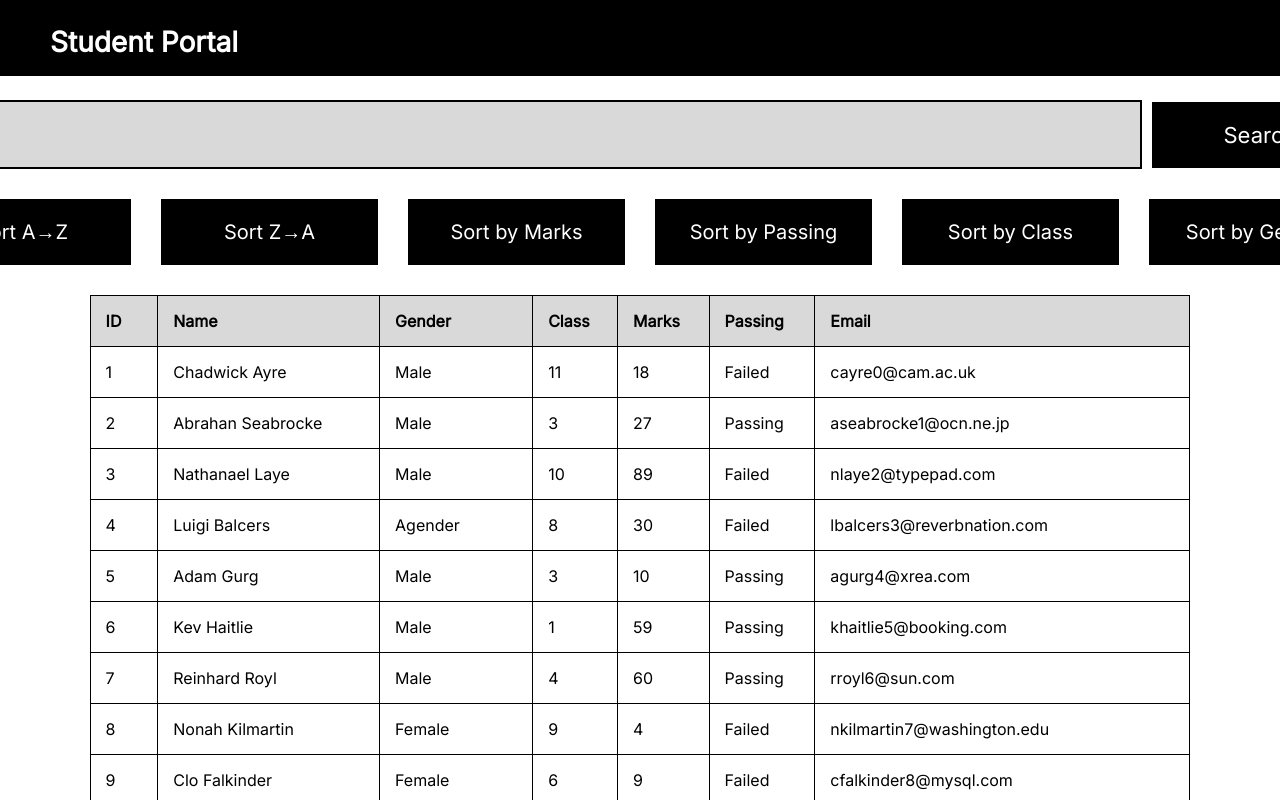
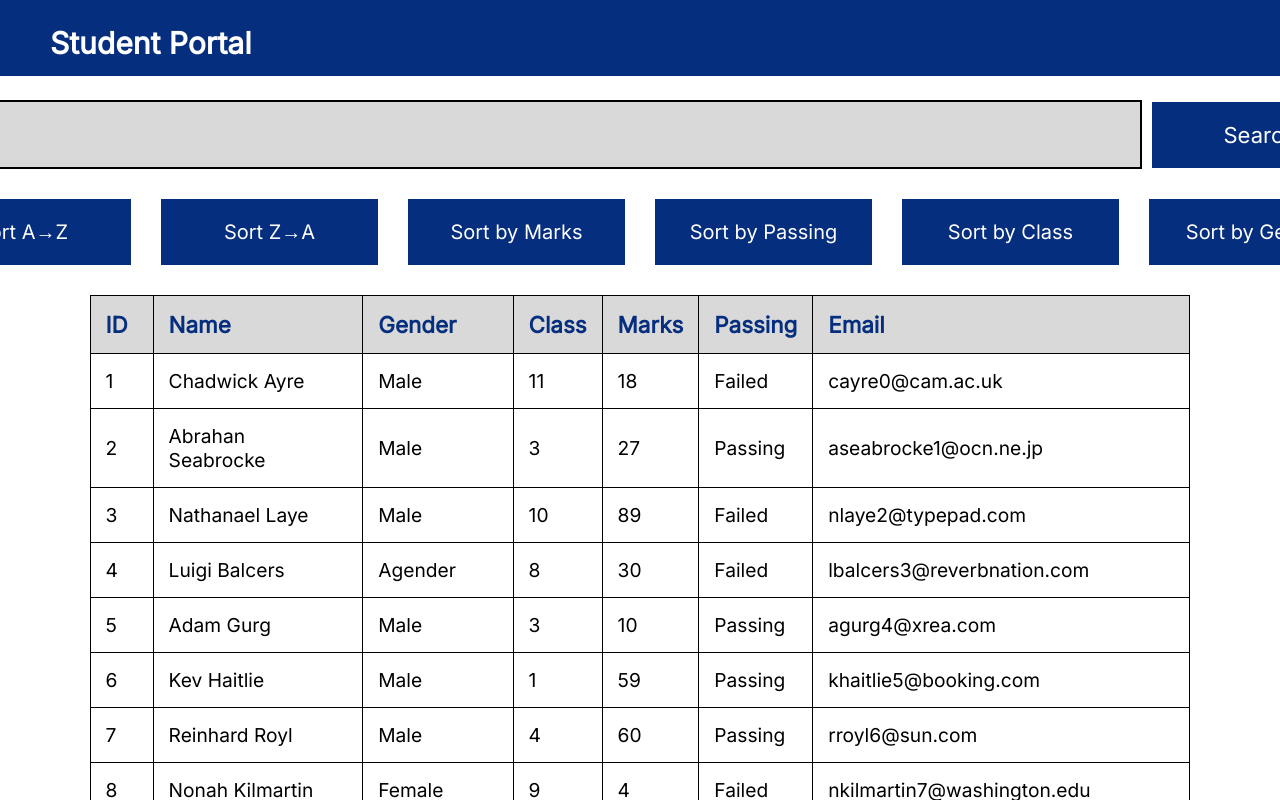
Before and after one commit to Jeba3210/F2_Contest2_Student-Portal, a plain HTML site: page index.html in a window 1280 px wide. Shown: the top 800 px of the page. Drawn offline with Linux system fonts and the light colour scheme; a web font is replaced by a local one.

Commit message:
Update style.css

```diff
--- a/style.css
+++ b/style.css
@@ -1,4 +1,4 @@
- @import url('https://fonts.googleapis.com/css2?family=ABeeZee:ital@1&family=Inclusive+Sans:ital@1&family=Inter&family=Kaushan+Script&family=Mulish&family=Nunito&family=Playfair+Display&family=Playfair:opsz@5..1200&family=Poppins&family=Roboto&display=swap');
+@import url('https://fonts.googleapis.com/css2?family=ABeeZee:ital@1&family=Inclusive+Sans:ital@1&family=Inter&family=Kaushan+Script&family=Mulish&family=Nunito&family=Playfair+Display&family=Playfair:opsz@5..1200&family=Poppins&family=Roboto&display=swap');
 *{
     margin: 0px;
     padding: 0px;
@@ -6,7 +6,7 @@
 }
 
 header {
-    background-color: rgba(0, 0, 0, 1);
+    background-color: rgb(6, 46, 126);
     color: #fff;
     text-align: left;
     /* padding: 20px; */
@@ -24,7 +24,7 @@ header {
     color: white;
     padding: 25px;
     padding-left: 50px;
-    font-size: 28px;
+    font-size: 30px;
 }
 
 main {
@@ -50,7 +50,7 @@ main {
     height: 65px;
     flex-grow: 1;
     /* padding: 15px; */
-    font-size: 18px;
+    font-size: 1.3rem;
     border: 2px solid rgba(0, 0, 0, 1);
     /* border-radius: 5px; */
     margin-right: 10px;
@@ -62,7 +62,7 @@ main {
     height: 66px;
     /* padding: 15px 30px; */
     font-size: 22px;
-    background-color: rgba(0, 0, 0, 1);
+    background-color:  rgb(6, 46, 126);
     color: #fff;
     border: none;
     border-radius: 0;
@@ -92,7 +92,7 @@ main {
     /* padding: 20px 0; */
     margin: 10px;
     font-size: 20px;
-    background-color: rgba(0, 0, 0, 1);
+    background-color: rgb(6, 46, 126);
     color: #fff;
     border: none;
     border-radius: 0;
@@ -111,8 +111,9 @@ table {
 }
 
 th {
+    font-size: 1.4rem;
     background-color: rgba(217, 217, 217, 1); /* Background color for table header */
-    color: #000; /* Text color for table header */
+    color:  rgb(6, 46, 126); /* Text color for table header */
 }
 
 th, td {
@@ -121,3 +122,6 @@ th, td {
     border-bottom: 1px solid rgba(0, 0, 0, 1);
     border-right: 1px solid rgba(0, 0, 0, 1);
 }
+td{
+    font-size: 1.2rem;
+}
```
